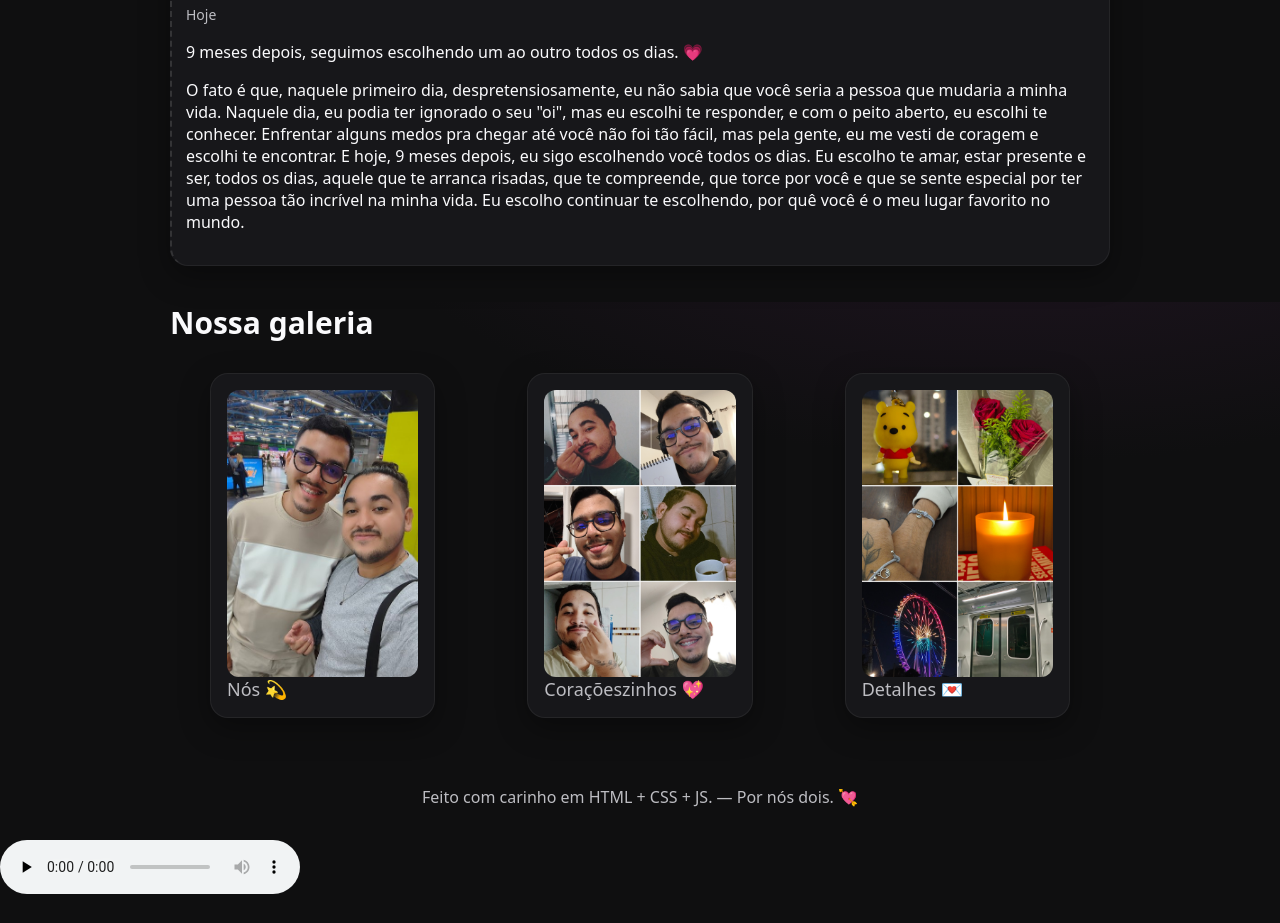
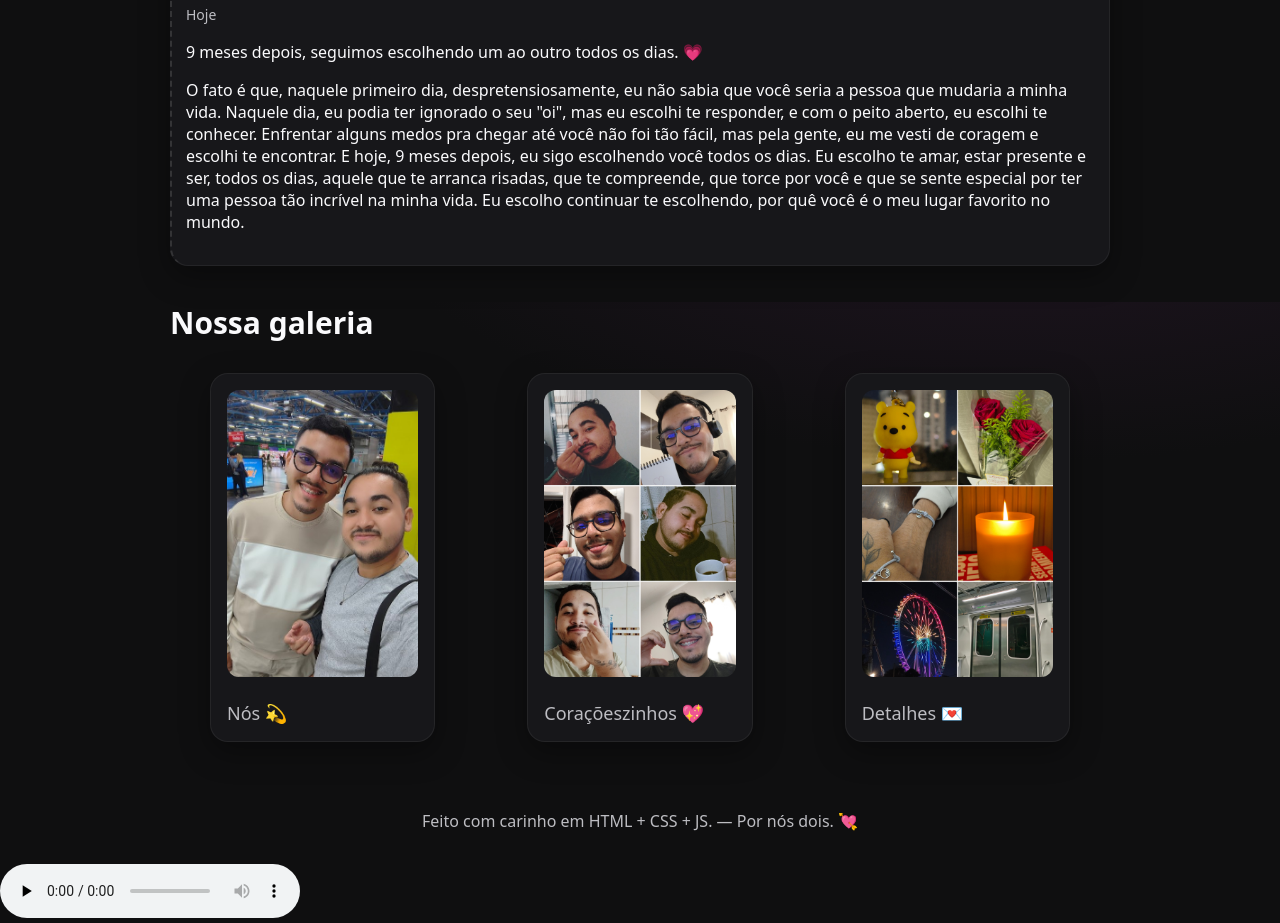
Before and after one commit to AlfredoRodrigo/myLove, a plain HTML site: page index.html in a window 1280 px wide. Shown: the part 1298-2221 px from the top of the page. Before the commit the page ends 2197 px from the top, so only its background shows below. Drawn offline with Linux system fonts and the light colour scheme.

Commit message:
Update index.html

```diff
--- a/index.html
+++ b/index.html
@@ -241,9 +241,9 @@
     <section id="galeria" class="section">
       <h2>Nossa galeria</h2>
       <div class="grid">
-        <figure class="card tile"><img id="g1" alt="Foto 1" style="width:100%; border-radius:12px; display:none"/><figcaption class="subtitle">Nós 💫</figcaption></figure>
-        <figure class="card tile"><img id="g2" alt="Foto 2" style="width:100%; border-radius:12px; display:none"/><figcaption class="subtitle">Coraçõeszinhos 💖</figcaption></figure>
-        <figure class="card tile"><img id="g3" alt="Foto 3" style="width:100%; border-radius:12px; display:none"/><figcaption class="subtitle">Detalhes 💌</figcaption></figure>
+        <figure class="card tile"><img id="g1" alt="Foto 1" style="width:100%; border-radius:12px; display:none"/><figcaption class="subtitle"><br>Nós 💫</figcaption></figure>
+        <figure class="card tile"><img id="g2" alt="Foto 2" style="width:100%; border-radius:12px; display:none"/><figcaption class="subtitle"><br>Coraçõeszinhos 💖</figcaption></figure>
+        <figure class="card tile"><img id="g3" alt="Foto 3" style="width:100%; border-radius:12px; display:none"/><figcaption class="subtitle"><br>Detalhes 💌</figcaption></figure>
       </div>
     </section>
   </main>
```
